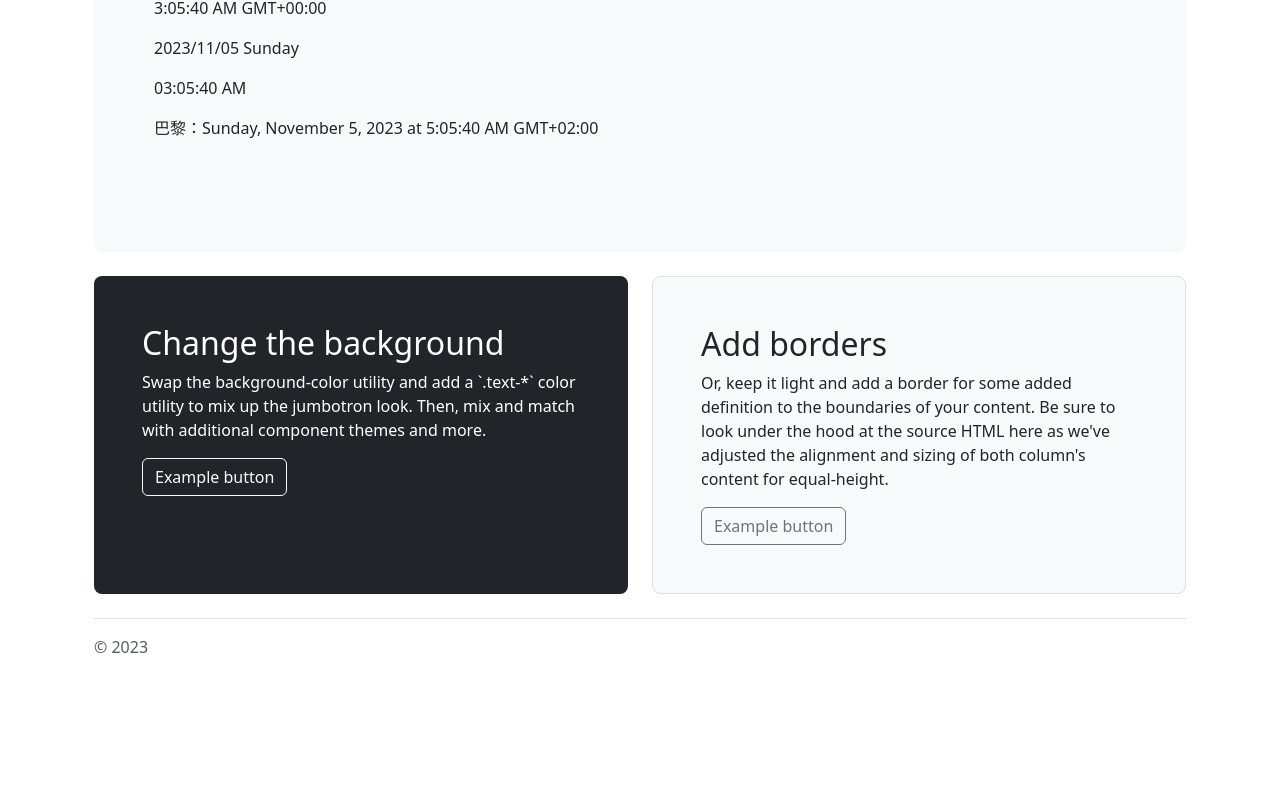
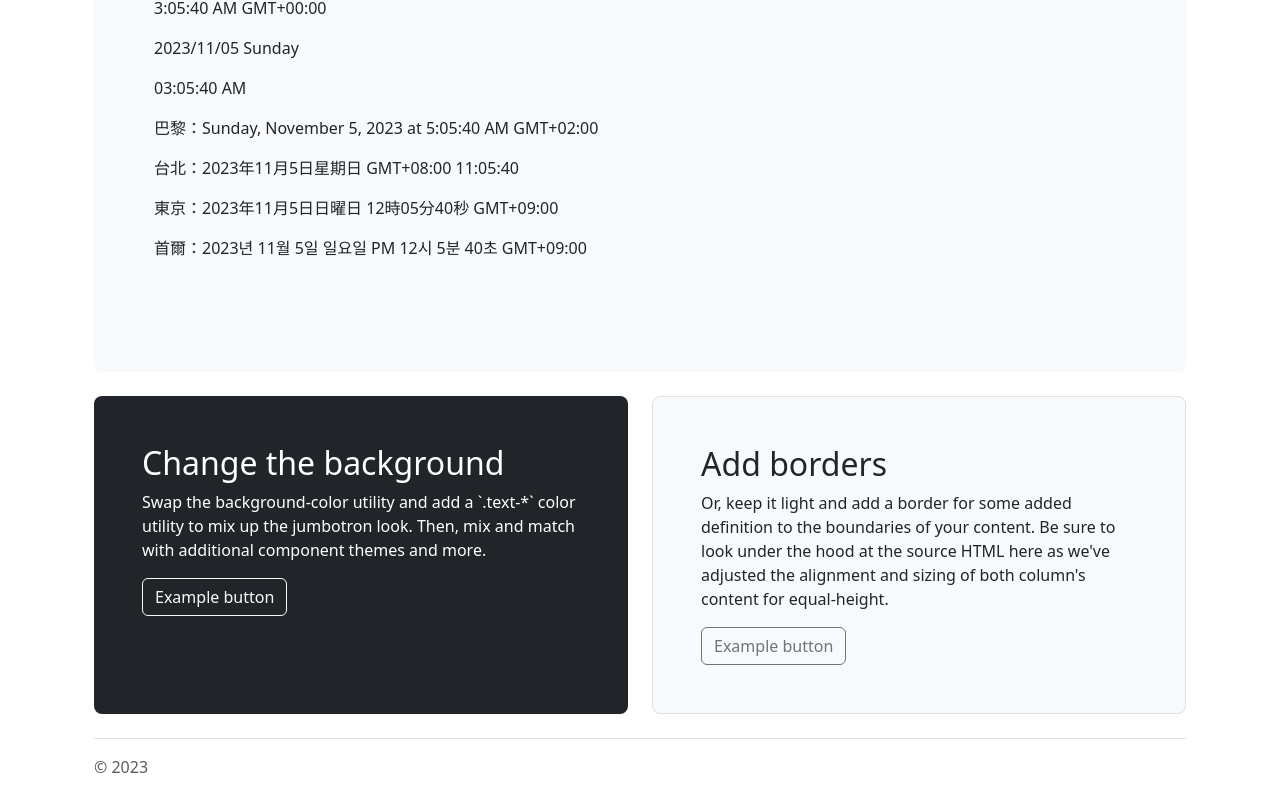
Before and after one commit to HsiaoHungWang/AngularDemo, an Angular app in the folder my-app/: page /about/award in a window 1280 px wide. Shown: the part 835-1638 px from the top of the page. Before the commit the page ends 1518 px from the top, so only its background shows below. Built offline with nearby package versions, Linux system fonts and the light colour scheme.

Commit message:
根據localeID格式化日期格式

```diff
--- a/my-app/src/app/app.module.ts
+++ b/my-app/src/app/app.module.ts
@@ -1,5 +1,9 @@
 import { NgModule } from '@angular/core';
 import { BrowserModule } from '@angular/platform-browser';
+import { registerLocaleData } from '@angular/common';
+import localeTw from '@angular/common/locales/zh';
+import localeJa from '@angular/common/locales/ja';
+import localeKo from '@angular/common/locales/ko';
 
 import { AppRoutingModule } from './app-routing.module';
 import { AppComponent } from './app.component';
@@ -59,4 +63,10 @@ import { ChildComponent } from './child/child.component';
   providers: [],
   bootstrap: [AppComponent]
 })
-export class AppModule { }
+export class AppModule {
+  constructor(){
+    registerLocaleData(localeTw,'tW');
+    registerLocaleData(localeJa,'ja');
+    registerLocaleData(localeKo,'ko');
+  }
+ }
--- a/my-app/src/app/award/award.component.html
+++ b/my-app/src/app/award/award.component.html
@@ -16,3 +16,7 @@
 <p>{{today | date:'yyyy/MM/dd EEEE'}}</p>
 <p>{{today | date:'HH:mm:ss a'}}</p>
 <p>巴黎：{{today | date:'full':'UTC+2'}}</p>
+
+<p>台北：{{today | date:'full':'UTC+8':'tw'}}</p>
+<p>東京：{{today | date:'full':'UTC+9':'ja'}}</p>
+<p>首爾：{{today | date:'full':'UTC+9':'ko'}}</p>
```
